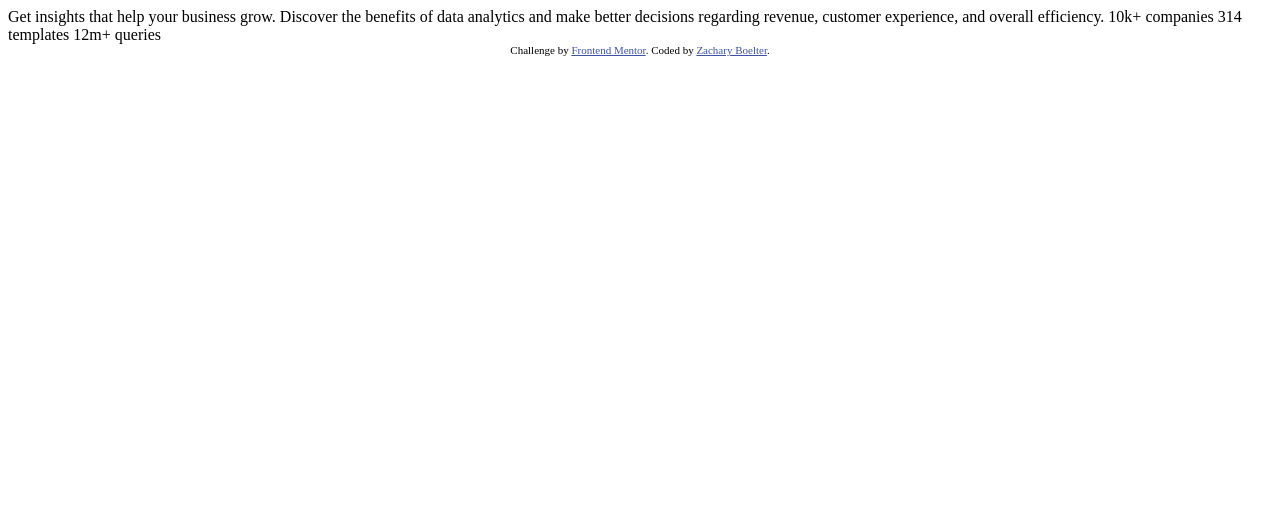
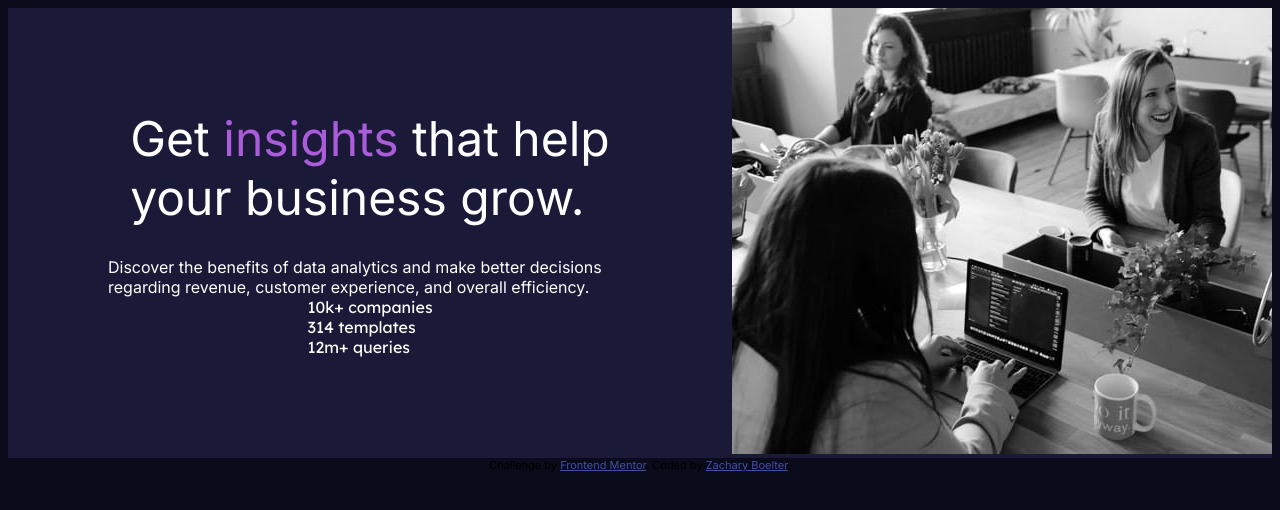
Before and after one commit to zacharyboelter/stats-preview-card-component, a plain HTML site: page index.html in a window 1280 px wide. Drawn offline with Linux system fonts and the light colour scheme.

Commit message:
hero-title and flex done

```diff
--- a/index.html
+++ b/index.html
@@ -13,15 +13,34 @@
 </head>
 
 <body>
+  <div class="container">
+    <div class="wrapper-left">
+      <div class="hero-title">
+        Get <span>insights</span> that help <br> your business grow.
+      </div>
 
-  Get insights that help your business grow.
+      <div class="body-copy">
+        Discover the benefits of data analytics and make better decisions regarding revenue, customer
+        experience, and overall efficiency.
+      </div>
 
-  Discover the benefits of data analytics and make better decisions regarding revenue, customer
-  experience, and overall efficiency.
+      <div class="metrics">
+        <div class="companies">
+          10k+ companies
+        </div>
+        <div class="templates">
+          314 templates
+        </div>
+        <div class="queries">
+          12m+ queries
+        </div>
+      </div>
+    </div>
+    <div class="wrapper-right">
+      <img src="./images/image-header-desktop.jpg" alt="people working on computers in office">
+    </div>
 
-  10k+ companies
-  314 templates
-  12m+ queries
+  </div>
 
   <div class="attribution">
     Challenge by <a href="https://www.frontendmentor.io?ref=challenge" target="_blank">Frontend Mentor</a>.
--- a/styles.css
+++ b/styles.css
@@ -1,5 +1,44 @@
+@import url('https://fonts.googleapis.com/css2?family=Inter:wght@400;700&display=swap');
 
+@import url('https://fonts.googleapis.com/css2?family=Lexend+Deca&display=swap');
 
+body{
+    background-color: hsl(233, 47%, 7%);
+    font-family: 'Inter', sans-serif;
+}
+
+.container {
+    /* margin: 100px 100px; */
+    background-color: hsl(244, 38%, 16%);
+    color: white;
+    display: flex;
+}
+
+.wrapper-left {
+    display: flex;
+    flex-direction: column;
+    align-items: center;
+    justify-content: center;
+    padding: 25px 100px;
+}
+
+.hero-title {
+    font-size: 48px;
+    font-family: 700;
+    margin-bottom: 30px;
+}
+
+.body-copy {
+
+}
+
+span {
+    color: hsl(277, 64%, 61%);
+}
+
+.metrics{
+    font-family: 'Lexend Deca', sans-serif;
+}
 .attribution {
     font-size: 11px;
     text-align: center;
```
